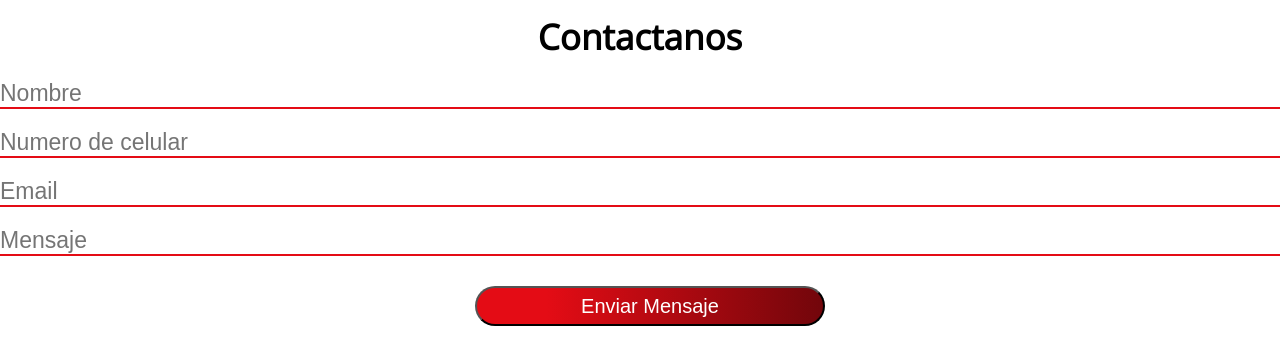
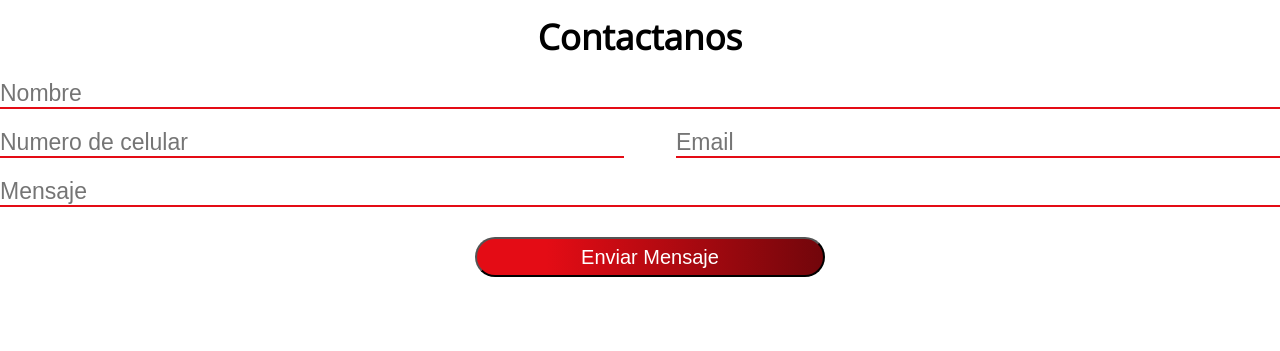
Before and after one commit to JoseGuillermoRP/JoseRojas, a plain HTML site: page index.html in a window 1280 px wide. Shown: the part 3477-3828 px from the top of the page. After the commit the page ends 3779 px from the top, so only its background shows below. Drawn offline with nearby package versions, Linux system fonts and the light colour scheme.

Commit message:
contacto 2

```diff
--- a/css/estilos.css
+++ b/css/estilos.css
@@ -310,6 +310,19 @@ align-items: center;
         width: 100px;
 
     }
+    /*-----------Contactanos---------------------*/
+
+
+.divisor-formulario{
+    display: flex;
+    width: 100%;
+    justify-content: space-between;
+    flex-wrap: nowrap;
+}
+.divisor-formulario input{
+    width: 48%;
+}
+
 }
 /*--------------tablet--vertical----------------------*/
 @media (min-width: 768px){
--- a/index.html
+++ b/index.html
@@ -119,9 +119,9 @@
                     <input type="text" placeholder="Nombre">
                     <div class="divisor-formulario">
 
-                        <input type="text" placeholder="Numero de celular">
+                        <input type="number" placeholder="Numero de celular">
 
-                        <input type="text" placeholder="Email">
+                        <input type="email" placeholder="Email">
                     </div>
 
                     <input type="text" placeholder="Mensaje">
```
